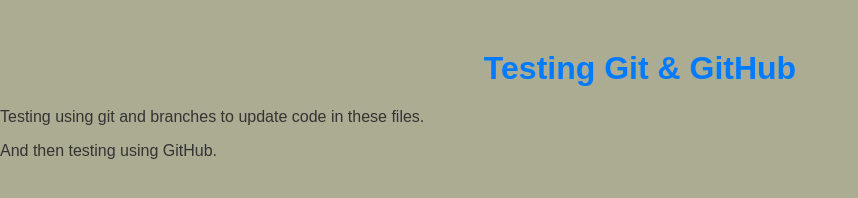
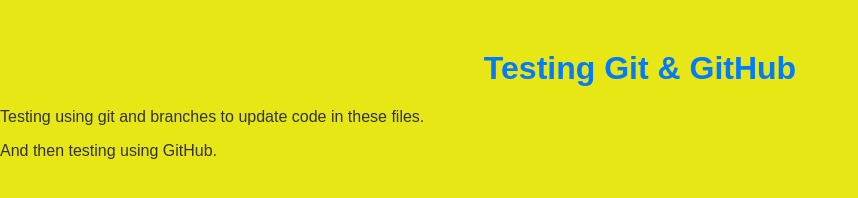
Before and after one commit to RalphsCode/Lesson04, a plain HTML site: page index.html in a window 1280 px wide. Shown: the whole page, without its empty margins (0-858 px from the left). Drawn offline with Linux system fonts and the light colour scheme.

Commit message:
changes made in js and css

```diff
--- a/script.js
+++ b/script.js
@@ -1 +1,2 @@
 console.log("JS is running");
+console.log("Adding a console.log to test if it updates in GitHub")
--- a/style.css
+++ b/style.css
@@ -3,7 +3,7 @@
     font-family: Arial, sans-serif;
     margin: 0;
     padding: 0;
-    background-color: #acac93;
+    background-color: #e7e715;
     color: #333;
 }
 
```
